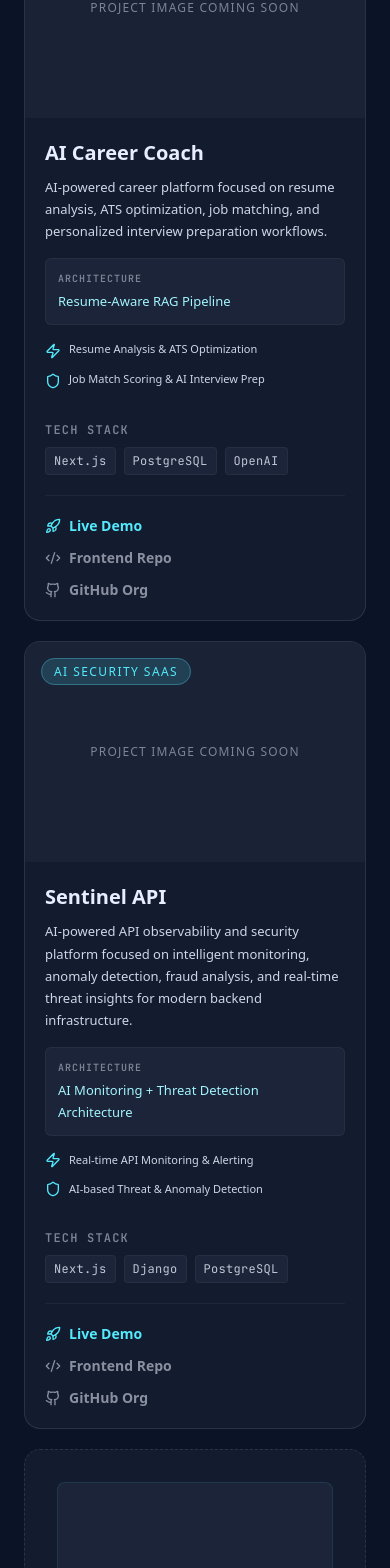
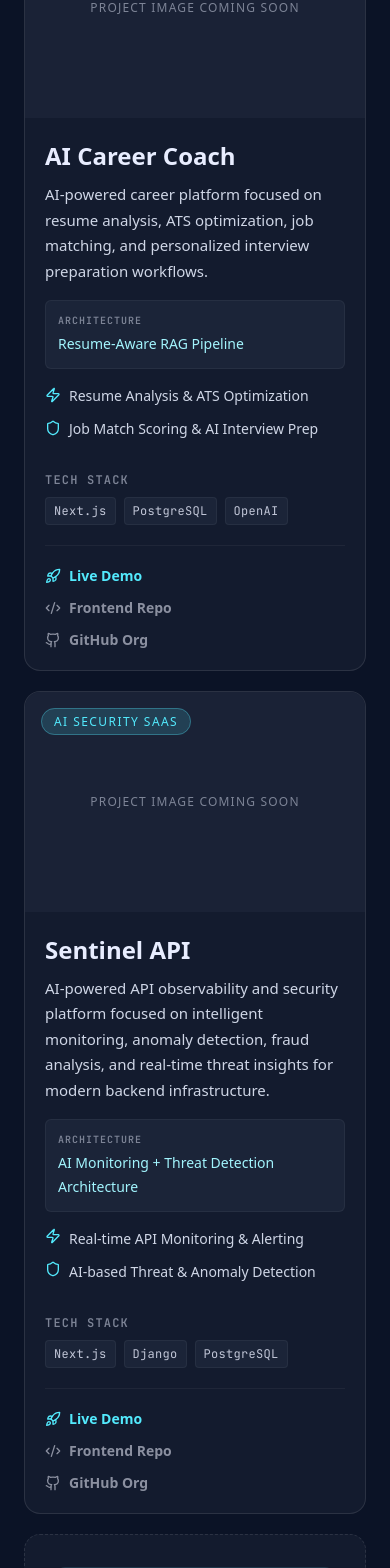
Before and after one commit to souviknath18/souviknath-portfolio, a Next.js app: page /projects in a window 390 px wide. Shown: the part 1720-3288 px from the top of the page. Built offline with nearby package versions, Linux system fonts and the light colour scheme.

Commit message:
Updated project section

```diff
--- a/src/components/projects/ProjectSection.tsx
+++ b/src/components/projects/ProjectSection.tsx
@@ -211,11 +211,11 @@ export default function ProjectSection() {
             <div className="p-5 sm:p-6">
 
               {/* TITLE */}
-              <h3 className="text-[20px] sm:text-[22px] font-semibold text-[#e8edff]">
+              <h3 className="text-[24px] sm:text-[22px] font-semibold text-[#e8edff]">
                 AI Career Coach
               </h3>
 
-              <p className="mt-2 text-[13px] sm:text-[14px] leading-[1.7] text-[#cfd6e6]">
+              <p className="mt-2 text-[15px] sm:text-[14px] leading-[1.7] text-[#cfd6e6]">
                 AI-powered career platform focused on resume analysis, ATS optimization,
                 job matching, and personalized interview preparation workflows.
               </p>
@@ -225,7 +225,7 @@ export default function ProjectSection() {
                 <p className={`${jetbrainsMono.className} font-semibold text-[10px] text-[#7d8496] uppercase tracking-widest`}>
                   Architecture
                 </p>
-                <p className="mt-1 text-[13px] sm:text-[14px] leading-[1.7] text-cyan-200">
+                <p className="mt-1 text-[14px] sm:text-[14px] leading-[1.7] text-cyan-200">
                   Resume-Aware RAG Pipeline
                 </p>
               </div>
@@ -235,14 +235,14 @@ export default function ProjectSection() {
 
                 <div className="flex items-start gap-2">
                   <Zap className="mt-[2px] shrink-0 text-cyan-300 w-4 h-4" />
-                  <span className="text-[#cfd6e6] text-[11px] sm:text-[13px]">
+                  <span className="text-[#cfd6e6] text-[14px] sm:text-[13px]">
                     Resume Analysis & ATS Optimization
                   </span>
                 </div>
 
                 <div className="flex items-start gap-2">
                   <Shield className="mt-[2px] shrink-0 text-cyan-300 w-4 h-4" />
-                  <span className="text-[#cfd6e6] text-[11px] sm:text-[13px]">
+                  <span className="text-[#cfd6e6] text-[14px] sm:text-[13px]">
                     Job Match Scoring & AI Interview Prep
                   </span>
                 </div>
@@ -268,7 +268,7 @@ export default function ProjectSection() {
               <div className="my-5 border-t border-white/5" />
 
               {/* ACTIONS */}
-              <div className="flex flex-col gap-3 text-[11px] sm:text-[13px]">
+              <div className="flex flex-col gap-3 text-[14px] sm:text-[13px]">
 
                 <a href="#" className="flex items-center gap-2 font-semibold text-sm text-cyan-300 hover:text-[#dae2fd]">
                   <Rocket className="w-4 h-4" />
@@ -321,12 +321,12 @@ export default function ProjectSection() {
             <div className="p-5 sm:p-6">
 
               {/* TITLE */}
-              <h3 className="text-[20px] sm:text-[22px] font-semibold text-[#e8edff]">
+              <h3 className="text-[24px] sm:text-[22px] font-semibold text-[#e8edff]">
                 Sentinel API
               </h3>
 
               {/* DESCRIPTION */}
-              <p className="mt-2 text-[13px] sm:text-[14px] leading-[1.7] text-[#cfd6e6]">
+              <p className="mt-2 text-[15px] sm:text-[14px] leading-[1.7] text-[#cfd6e6]">
                 AI-powered API observability and security platform focused on intelligent
                 monitoring, anomaly detection, fraud analysis, and real-time threat insights
                 for modern backend infrastructure.
@@ -338,7 +338,7 @@ export default function ProjectSection() {
                   Architecture
                 </p>
 
-                <p className="mt-1 text-[13px] sm:text-[14px] leading-[1.7] text-cyan-200">
+                <p className="mt-1 text-[14px] sm:text-[14px] leading-[1.7] text-cyan-200">
                   AI Monitoring + Threat Detection Architecture
                 </p>
               </div>
@@ -349,7 +349,7 @@ export default function ProjectSection() {
                 <div className="flex items-start gap-2">
                   <Zap className="text-cyan-300 w-4 h-4" />
 
-                  <span className="text-[#cfd6e6] text-[11px] sm:text-[13px]">
+                  <span className="text-[#cfd6e6] text-[14px] sm:text-[13px]">
                     Real-time API Monitoring & Alerting
                   </span>
                 </div>
@@ -357,7 +357,7 @@ export default function ProjectSection() {
                 <div className="flex items-start gap-2">
                   <Shield className="text-cyan-300 w-4 h-4" />
 
-                  <span className="text-[#cfd6e6] text-[11px] sm:text-[13px]">
+                  <span className="text-[#cfd6e6] text-[14px] sm:text-[13px]">
                     AI-based Threat & Anomaly Detection
                   </span>
                 </div>
@@ -384,7 +384,7 @@ export default function ProjectSection() {
               <div className="my-5 border-t border-white/5" />
 
               {/* ACTIONS */}
-              <div className="flex flex-col gap-3 text-[11px] sm:text-[13px]">
+              <div className="flex flex-col gap-3 text-[14px] sm:text-[13px]">
 
                 <a href="#" className="flex items-center gap-2 font-semibold text-sm text-cyan-300 hover:text-[#dae2fd]">
                   <Rocket className="w-4 h-4" />
```
